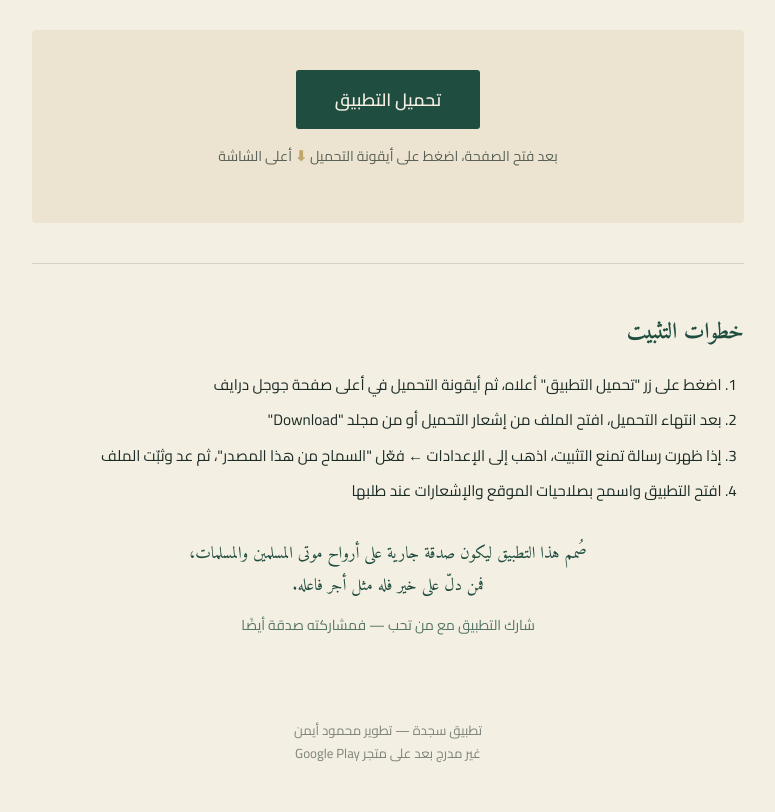
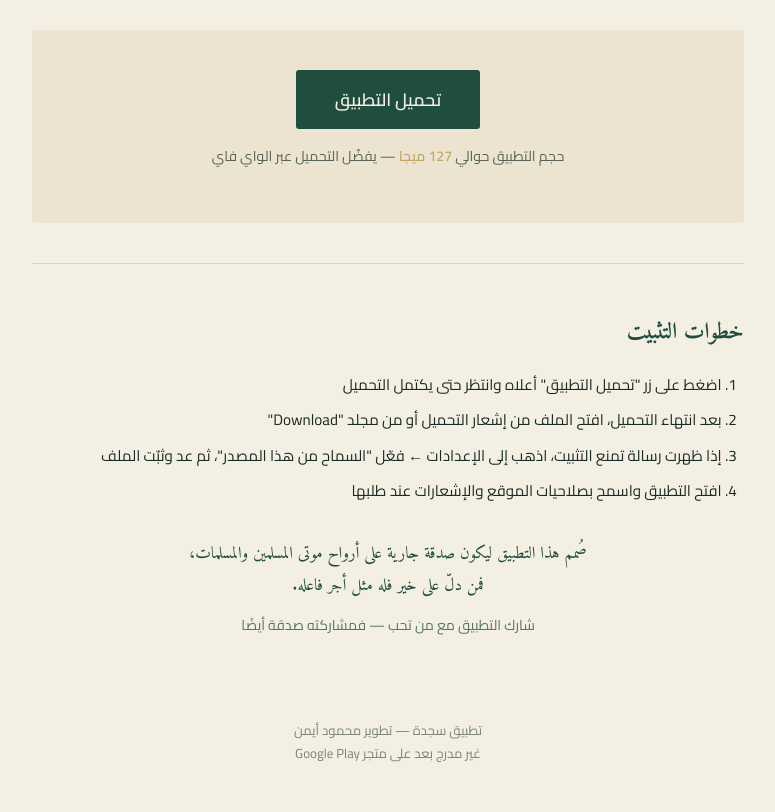
Before and after one commit to mahmoudsamy700-sys/sajda, a plain HTML site: page index.html in a window 1280 px wide. Shown: the part 1268-2080 px from the top of the page, without its empty margins (252-1027 px from the left). Drawn offline with Linux system fonts and the light colour scheme.

Commit message:
Add files via upload

```diff
--- a/index.html
+++ b/index.html
@@ -283,14 +283,16 @@
       </div>
     </div>
     <div class="download-block">
-      <a class="btn" href="https://github.com/mahmoudsamy700-sys/sajda/releases/download/1.0/Sajda.apk" target="_blank" rel="noopener">تحميل التطبيق</a>
-      <p class="hint">بعد فتح الصفحة، اضغط على أيقونة التحميل <strong>⬇</strong> أعلى الشاشة</p>
+      <a class="btn" href="https://github.com/mahmoudsamy700-sys/sajda/releases/download/1.0/Sajda.apk" target="_blank" rel="noopener">
+        تحميل التطبيق
+      </a>
+      <p class="hint">حجم التطبيق حوالي <strong>127 ميجا</strong> — يفضّل التحميل عبر الواي فاي</p>
     </div>
 
     <div class="steps">
       <h2>خطوات التثبيت</h2>
       <ol>
-        <li>اضغط على زر "تحميل التطبيق" أعلاه، ثم أيقونة التحميل في أعلى صفحة جوجل درايف</li>
+        <li>اضغط على زر "تحميل التطبيق" أعلاه وانتظر حتى يكتمل التحميل</li>
         <li>بعد انتهاء التحميل، افتح الملف من إشعار التحميل أو من مجلد "Download"</li>
         <li>إذا ظهرت رسالة تمنع التثبيت، اذهب إلى الإعدادات ← فعّل "السماح من هذا المصدر"، ثم عد وثبّت الملف</li>
         <li>افتح التطبيق واسمح بصلاحيات الموقع والإشعارات عند طلبها</li>
```
